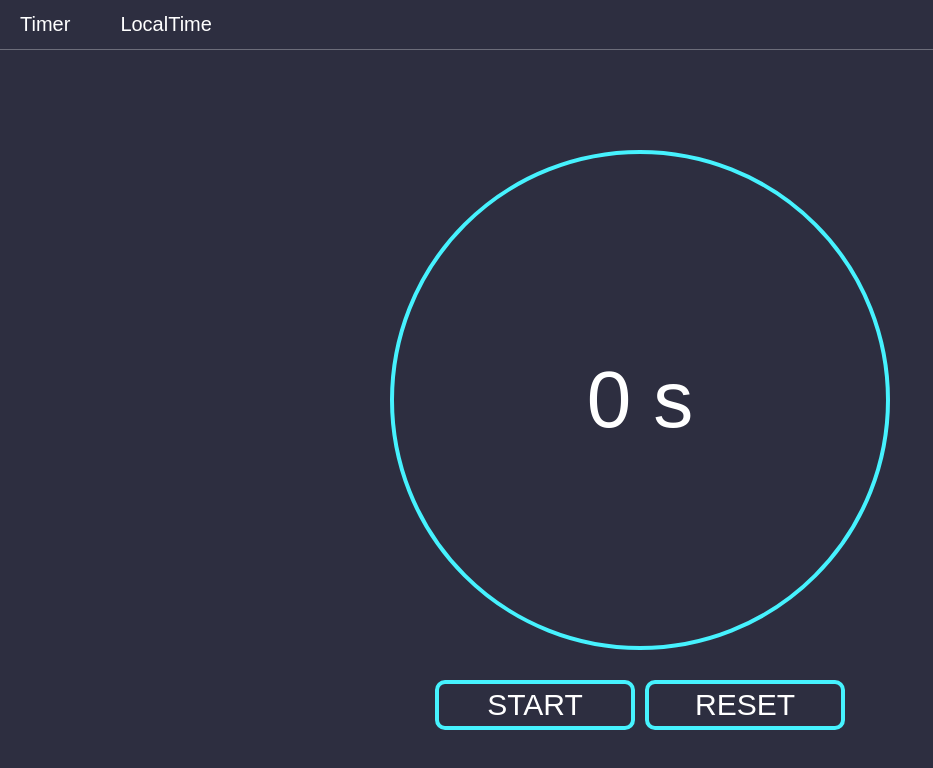
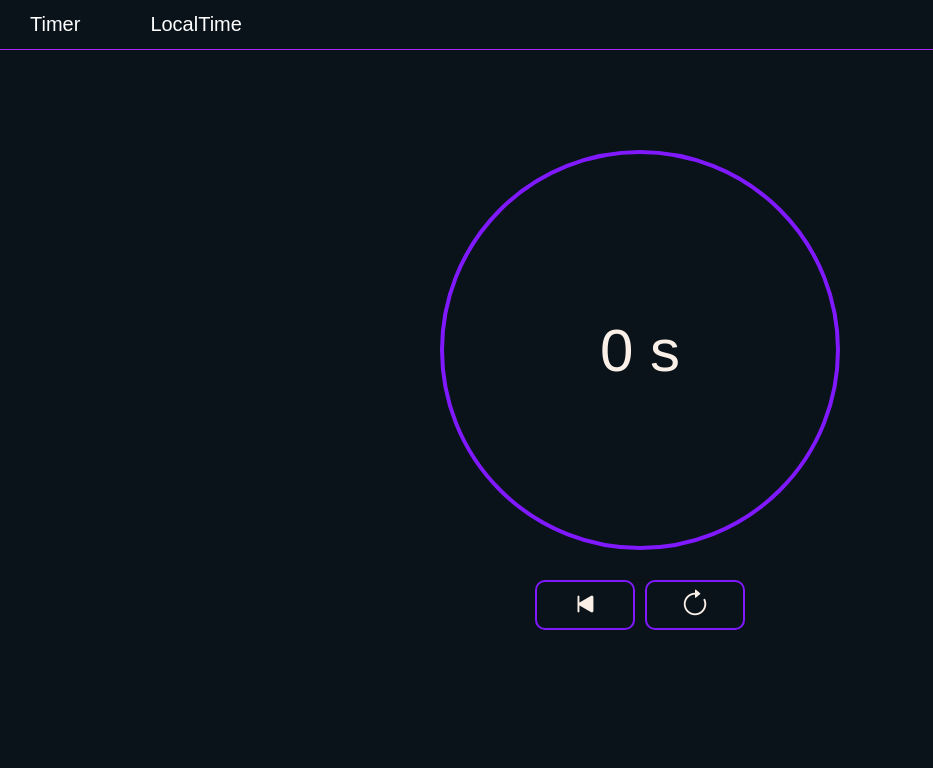
Before and after one commit to LucasNageI/TImer-App, a React (Vite) app: page /Home/Timer in a window 1280 px wide. Shown: the top 768 px of the page, without its empty margins (0-933 px from the left). Built offline with nearby package versions, Linux system fonts and the light colour scheme.

Commit message:
cambio de estilos

```diff
--- a/index.html
+++ b/index.html
@@ -4,6 +4,7 @@
     <meta charset="UTF-8" />
     <meta name="viewport" content="width=device-width, initial-scale=1.0" />
     <link rel="icon" href="/clock-img.jpeg" type="image/png" class="rounded-icon">
+    <link rel="stylesheet" href="https://cdn.jsdelivr.net/npm/bootstrap-icons@1.11.3/font/bootstrap-icons.min.css">
     <title>Timer</title>
   </head>
   <body>
--- a/src/Components/Home/HeaderNav/HeaderNav.css
+++ b/src/Components/Home/HeaderNav/HeaderNav.css
@@ -1,9 +1,9 @@
 .header {
-    background-color: #2d2e40;
+    background-color: #0a131a;
     height: 50px;
     display: flex;
     align-items: center;
-    border-bottom: 1px solid rgba(255, 255, 255, 0.3);
+    border-bottom: 1px solid #ae27fd;
 }
 
 .nav-bar {
@@ -17,9 +17,10 @@
     text-decoration: none;
     transition: all 0.3s;
     font-size: 20px;
+    padding: 10px;
 }
 
 .link:hover {
-    color: #4af0fc;
+    color: #8019fe;
     text-decoration: none;
 }
--- a/src/Components/Home/Timer/Timer.css
+++ b/src/Components/Home/Timer/Timer.css
@@ -10,15 +10,15 @@
     display: flex;
     align-items: center;
     justify-content: center;
-    width: 500px;
-    height: 500px;
-    border: 4px solid #46f2fe;
-    border-radius: 100%;
+    width: 400px;
+    height: 400px;
+    border: 4px solid #8019fe;
+    border-radius: 50%;
 }
 
 .timer {
-    color: white;
-    font-size: 80px;
+    color: #faf0e7;
+    font-size: 60px;
 }
 
 .btns-container {
@@ -27,13 +27,13 @@
 }
 
 .start-stop-btn {
-    width: 200px;
+    width: 100px;
     height: 50px;
     display: flex;
     align-items: center;
     justify-content: center;
     background-color: transparent;
-    border: 4px solid #46f2fe;
+    border: 2px solid #8019fe;
     border-radius: 10px;
     cursor: pointer;
     transition: all 0.5s;
@@ -45,7 +45,7 @@
 }
 
 .span {
-    color: white;
+    color: #faf0e7;
     font-size: 30px;
 }
 
@@ -66,10 +66,10 @@
 }
 
 .reset-btn {
-    width: 200px;
+    width: 100px;
     height: 50px;
     background-color: transparent;
-    border: 4px solid #46f2fe;
+    border: 2px solid #8019fe;
     border-radius: 10px;
     cursor: pointer;
     transition: all 0.5s;
--- a/src/Components/Home/Timer/Timer.jsx
+++ b/src/Components/Home/Timer/Timer.jsx
@@ -39,11 +39,11 @@ export const Timer = () => {
             </div>
             <div className='btns-container'>
                 <button className='start-stop-btn' onClick={handleStartStop}>
-                    <span className={`span start-` + is_counting}>START</span>
-                    <span className={`span stop-` + is_counting}>STOP</span>
+                    <span className={`span start-` + is_counting}><i className="bi bi-skip-start-fill"></i></span>
+                    <span className={`span stop-` + is_counting}><i className="bi bi-pause-fill"></i></span>
                 </button>
                 <button className='reset-btn' onClick={handleReset}>
-                    <span className='span'>RESET</span>
+                    <span className='span'><i className="bi bi-arrow-clockwise"></i></span>
                 </button>
             </div>
         </section>
--- a/src/Screens/HomePage/Home.css
+++ b/src/Screens/HomePage/Home.css
@@ -1,7 +1,7 @@
 .home {
     width: 100vw;
     height: calc(100vh);
-    background-color: #2d2e40;
+    background-color: #0a131a;
     display: flex;
     flex-direction: column;
     gap: 100px;
```
